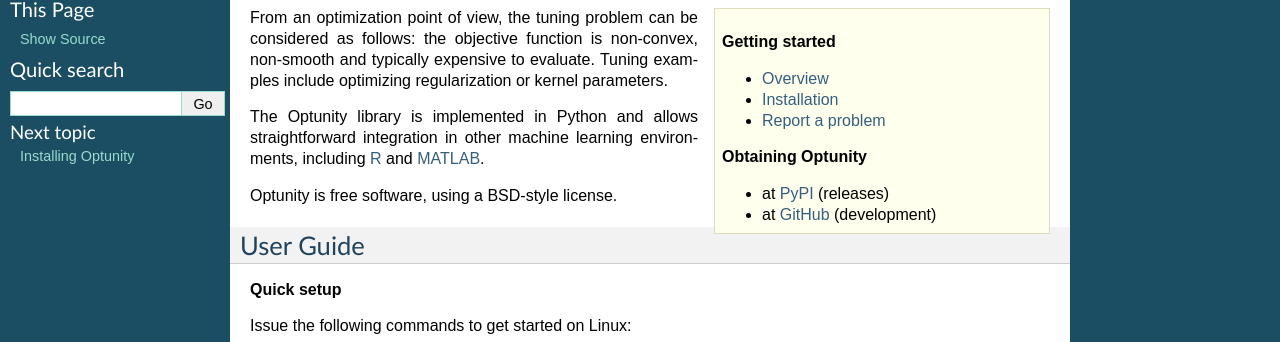
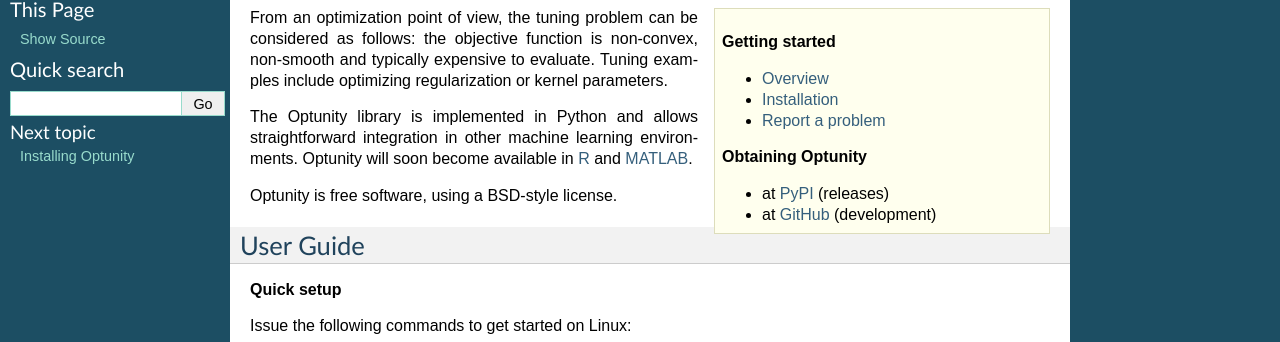
Before and after one commit to claesenm/optunity, a Sphinx documentation site: the page built from docs/index.rst, in a window 1280 px wide. Shown: the part 183-525 px from the top of the page. Built offline with Sphinx 7.4.7, drawn with Linux system fonts in a browser that asks for light colours.

Commit message:
documentating

```diff
--- a/docs/index.rst
+++ b/docs/index.rst
@@ -28,8 +28,8 @@
 or kernel parameters.
 
 The Optunity library is implemented in Python and allows straightforward
-integration in other machine learning environments, including
-:doc:`R </wrappers/R/index>` and :doc:`MATLAB </wrappers/matlab/index>`.
+integration in other machine learning environments. Optunity will soon become
+available in :doc:`R </wrappers/R/index>` and :doc:`MATLAB </wrappers/matlab/index>`.
 
 Optunity is free software, using a BSD-style license.
 
--- a/setup.py
+++ b/setup.py
@@ -7,8 +7,11 @@
     author_email='marc.claesen@esat.kuleuven.be',
     packages=['optunity', 'optunity.test'],
     scripts=[],
-    url='https://github.com/claesenm/optunity',
+    url='http://optunity.readthedocs.org',
     license='LICENSE.txt',
     description='Optimization routines for hyperparameter tuning.',
     long_description=open('README.rst').read(),
+    install_requires=[
+          'deap >= 1.0.1',
+      ],
 )
```
